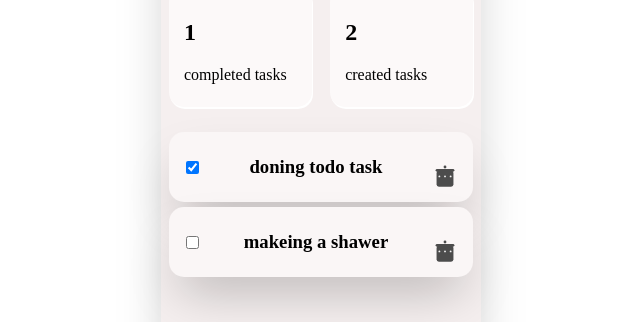
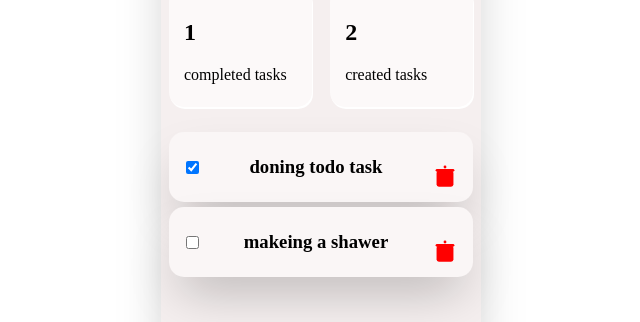
Before and after one commit to HadeelAlwadia/todo-app, a React (Vite) app: page / in a window 1280 px wide. Shown: the part 240-562 px from the top of the page, without its empty margins (319-959 px from the left). Built offline with nearby package versions, Linux system fonts and the light colour scheme.

Commit message:
update on todo app

```diff
--- a/src/App.css
+++ b/src/App.css
@@ -21,7 +21,7 @@ main{
   }
   main >* {
     width: 95%;
-    margin:10PX auto ;
+    margin:10pX auto ;
 
   }
 .box-shadow{
--- a/src/App.tsx
+++ b/src/App.tsx
@@ -5,45 +5,58 @@ import AllTodos, { ItodoItem } from './components/AllTodos'
 import TodoForm from './components/TodoForm'
 import TodoData from './components/TodoData'
 
-function App() {
-  const [allTasks, setAllTasks] = useState<ItodoItem[]>([{
-    id:`0`, name: 'doning todo task', isCompleted: true }, {
-      name: 'makeing a shawer', isCompleted: false,
-      id: '1'
-    }])
+const todoItems=[{
+  id:`0`, name: 'doning todo task', isCompleted: true }, {
+    name: 'makeing a shawer', isCompleted: false,
+    id: '1'
+  }]
+
+// Get the current date
+let currentDate = new Date();
+currentDate.getDay()
+// Format the date to show day of the week, month, and day of the month
+let formattedDate = currentDate.toLocaleDateString('en-US', {
+  weekday: 'long',  // Full weekday name (e.g., "Monday")
+  month: 'long',    // Full month name (e.g., "December")
+  day: 'numeric'    // Day of the month (e.g., "26")
+});
 
 
-  const handleDeleteTask = (id:string) => {
-     const todosTasksAfterDelet=allTasks.filter((todoItem:any)=>todoItem.id!==id)
-     setAllTasks([...todosTasksAfterDelet])
 
 
+function App() {
+  const [allTasks, setAllTasks] = useState<ItodoItem[]>(todoItems)
+  const numbersOfCompletedTasks=allTasks.filter(task=>task.isCompleted===true).length;
+
+  const handleDeleteTask = (id:string) => {
+     const todosTasksAfterDelete=allTasks.filter((todoItem:any)=>todoItem.id!==id)
+     setAllTasks([...todosTasksAfterDelete])
   }
 
 
-
-  const handleAddTask = (event:any, name :string) => {
-    event.preventDefault()
+  const handleAddTask = (name :string) =>
     setAllTasks([...allTasks,{
-      isCompleted: false, name,
+      isCompleted: false,
+      name,
       id: `${Math.random()}`
     }])
-  }
 
 
 const handleUpdateOnTask = (id:string) => {
   const todoItemUpdate=allTasks.filter((todoItem:any)=>todoItem.id===id)[0]
-  const todoItemArray=allTasks.filter((todoItem:any)=>todoItem.id!==id)
-  setAllTasks([...todoItemArray,{...todoItemUpdate,isCompleted:!todoItemUpdate.isCompleted}])
+  const todoItemsAfterUpdate=allTasks.filter((todoItem:any)=>todoItem.id!==id)
+  setAllTasks([...todoItemsAfterUpdate,{...todoItemUpdate,isCompleted:!todoItemUpdate.isCompleted}])
 }
 
   return (
     <main className='box-shadow'>
+          <h1 className='data-info'>{'monday,11 Apr'}</h1>
+
       <TodoForm handleAddTask ={handleAddTask}/>
-      <TodoData numbersOfCreatedTask={allTasks.length}  numbersOfCompletedTask={allTasks.filter(task=>task.isCompleted===true).length} />
-      <AllTodos AllTodos={allTasks} handleDeleteTask={handleDeleteTask} handleUpdateOnTask={handleUpdateOnTask}/>
+      <TodoData numberOfCreatedTasks={allTasks.length}  numberOfCompletedTasks={numbersOfCompletedTasks}/>
+      <AllTodos AllTodosObject={allTasks} handleDeleteTask={handleDeleteTask} handleUpdateTask={handleUpdateOnTask}/>
     </main>
 
   )
 }
-export default App;0
+export default App;
--- a/src/components/AllTodos/TodoItem/index.tsx
+++ b/src/components/AllTodos/TodoItem/index.tsx
@@ -1,25 +1,26 @@
 import React from 'react'
 import './todoItem.css'
 
+interface ItodoItem  {
+  handleUpdateOnTask: (id: string) => void,
+  id: string, name: string, isCompleted: boolean,
+   handleDeleteTask: (id: string) => void
+}
 
-const TodoItem = ({name,isCompleted,handleDeleteTask,id,handleUpdateOnTask}:
-     { handleUpdateOnTask:(id:string)=>void,
-      id:string,name:string,isCompleted:boolean,handleDeleteTask:(id:string)=>void}) => {
+const TodoItem = ({ name, isCompleted, handleDeleteTask, id, handleUpdateOnTask }:ItodoItem) => {
+
   return (
     <section className='TodoItem box-shadow'>
-        <input type='checkbox' checked={isCompleted} onChange={()=>handleUpdateOnTask(id)}/>
-        <h3>{name}</h3>
-        <svg xmlns="http://www.w3.org/2000/svg" onClick={_=>handleDeleteTask(id)} viewBox="0 0 64 20" width="30" height="60">
-  <rect x="14" y="18" width="36" height="34" rx="5" ry="5" fill="#4C4C4C" />
-
-  <rect x="12" y="14" width="40" height="6" rx="3" ry="3" fill="#4C4C4C" />
-
-  <circle cx="20" cy="30" r="2" fill="#F3F3F3" />
-  <circle cx="32" cy="30" r="2" fill="#F3F3F3" />
-  <circle cx="44" cy="30" r="2" fill="#F3F3F3" />
-
-  <circle cx="32" cy="10" r="3" fill="#4C4C4C" />
-</svg>
+      <input type='checkbox' checked={isCompleted} onChange={() => handleUpdateOnTask(id)} />
+      <h3>{name}</h3>
+      <svg xmlns="http://www.w3.org/2000/svg" onClick={_ => handleDeleteTask(id)} viewBox="0 0 64 20" width="30" height="60">
+        <rect x="14" y="18" width="36" height="34" rx="5" ry="5" fill="red" />
+        <rect x="12" y="14" width="40" height="6" rx="3" ry="3" fill="red" />
+        <circle cx="20" cy="30" r="2" fill="red" />
+        <circle cx="32" cy="30" r="2" fill="red" />
+        <circle cx="44" cy="30" r="2" fill="red" />
+        <circle cx="32" cy="10" r="3" fill="red" />
+      </svg>
 
     </section>
   )
--- a/src/components/AllTodos/TodoItem/todoItem.css
+++ b/src/components/AllTodos/TodoItem/todoItem.css
@@ -9,3 +9,7 @@
     height: 70PX;
     padding: 12PX 13PX;
 }
+input:checked{
+    border-radius: 50%;
+background-color: aquamarine;
+}
--- a/src/components/AllTodos/index.tsx
+++ b/src/components/AllTodos/index.tsx
@@ -1,25 +1,27 @@
 import React from 'react'
 import './allTodos.css'
+import TodoItem from './TodoItem'
 
-
-import TodoItem from './TodoItem'
 export interface ItodoItem {
-  id:string,
+  id: string,
   name: string,
   isCompleted: boolean
 }
-const AllTodos = ({ AllTodos, handleDeleteTask ,handleUpdateOnTask}:
-   {
-   AllTodos: ItodoItem[],
-   handleDeleteTask: (id:string) => void ,
-handleUpdateOnTask:(id:string)=>void}
-    ) => {
+interface IallTodos {
+  AllTodosObject: ItodoItem[]
+  , handleDeleteTask: (id: string) => void,
+  handleUpdateTask: (id: string) => void
+}
+const AllTodos = ({ AllTodosObject, handleDeleteTask, handleUpdateTask }: IallTodos) => {
 
   return (
     <section className='all-todos-contineer'>
-      {AllTodos.map((todoItem: ItodoItem) => <TodoItem name={todoItem.name}
-      handleDeleteTask={handleDeleteTask}
-      isCompleted={todoItem.isCompleted} id={todoItem.id} handleUpdateOnTask={handleUpdateOnTask} />)}
+      {AllTodosObject.map((todoItem: ItodoItem) => <TodoItem
+         name={todoItem.name}
+         handleDeleteTask={handleDeleteTask}
+         isCompleted={todoItem.isCompleted}
+         id={todoItem.id}
+          handleUpdateOnTask={handleUpdateTask} />)}
     </section>
   )
 }
--- a/src/components/TodoData/index.tsx
+++ b/src/components/TodoData/index.tsx
@@ -1,21 +1,20 @@
 import React from 'react'
 import './todoData.css'
 interface ItodoData {
-  numbersOfCompletedTask: number
-  numbersOfCreatedTask: number
+  numberOfCompletedTasks: number
+  numberOfCreatedTasks: number
 }
-const TodoData = ({ numbersOfCompletedTask, numbersOfCreatedTask }: ItodoData) => {
+const TodoData = ({ numberOfCompletedTasks, numberOfCreatedTasks }: ItodoData) => {
   return (
     <section className='todo-data-contineer'>
       <section className='todo-data'>
         <h2>{
-          numbersOfCompletedTask
+          numberOfCompletedTasks
         }</h2>
         <p>completed tasks</p>
-
       </section>
       <section className='todo-data'>
-        <h2>{numbersOfCreatedTask}
+        <h2>{numberOfCreatedTasks}
         </h2>
         <p>
           created tasks
--- a/src/components/TodoForm/index.tsx
+++ b/src/components/TodoForm/index.tsx
@@ -1,34 +1,44 @@
-import React, { FormEvent, useState } from 'react'
+import  {  FormEvent, useState } from 'react'
 import './TodoForm.css'
 
 
 interface ItodoForm {
-  handleAddTask: ({ name }: { name: string }) => void
+  handleAddTask: (name:string) => void
 }
 
-const TodoForm = ({handleAddTask}:{handleAddTask:any}) => {
+const TodoForm = ({handleAddTask}:ItodoForm) => {
+const [haveError,setHaveError]=useState(false);
+const [nameTask,setNameTask]=useState('');
 
-const [nameTask,setNameTask]=useState('')
+
 const handleChaneNameTask=(newName:string)=>{
   setNameTask(newName)
+  setHaveError(false)
 }
+  const handleSubmitForm =(e: FormEvent<HTMLFormElement>)=>{
+  e.preventDefault();
+ nameTask?handleAddTask(nameTask):setHaveError(true)
+  setNameTask('')
+  }
+
 
   return (
-  <>
-    <h1 className='data-info'>monday,11 Apr</h1>
-    <form className='todoForm' onSubmit={(e)=>{
 
-      handleAddTask(e,nameTask)
-      setNameTask('')
-      }}>
-      <input  value={nameTask}className='todo-entered' placeholder='type todo here' onChange={(e)=>handleChaneNameTask(e.target.value)} />
+    <form className='todoForm' onSubmit={(e)=>handleSubmitForm(e)}>
+      <input
+        value={nameTask}
+        className={`todo-entered ${haveError?'error-input':''}`}
+        placeholder='type todo here'
+        onChange={e=>
+         handleChaneNameTask(e.target.value)}
+           />
       <button className='add-todo-btn'>
         add task
       </button>
 
 
     </form>
-  </>
+
   )
 }
 
--- a/src/components/TodoForm/todoForm.css
+++ b/src/components/TodoForm/todoForm.css
@@ -21,3 +21,6 @@
     border:none;
 
 }
+input.error-input{
+    border:1px solid red
+}
```
Also changed, not shown: src/assets/todo-log.png (added), 1 other file (tests, documents, lock files or other folders).
